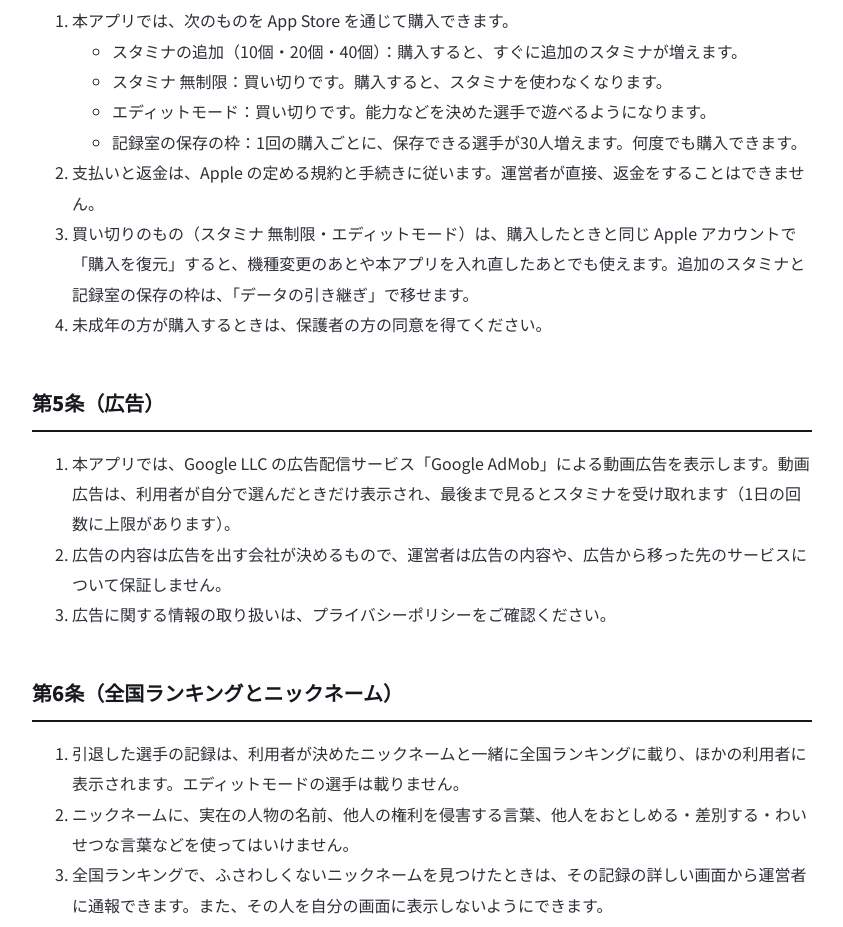
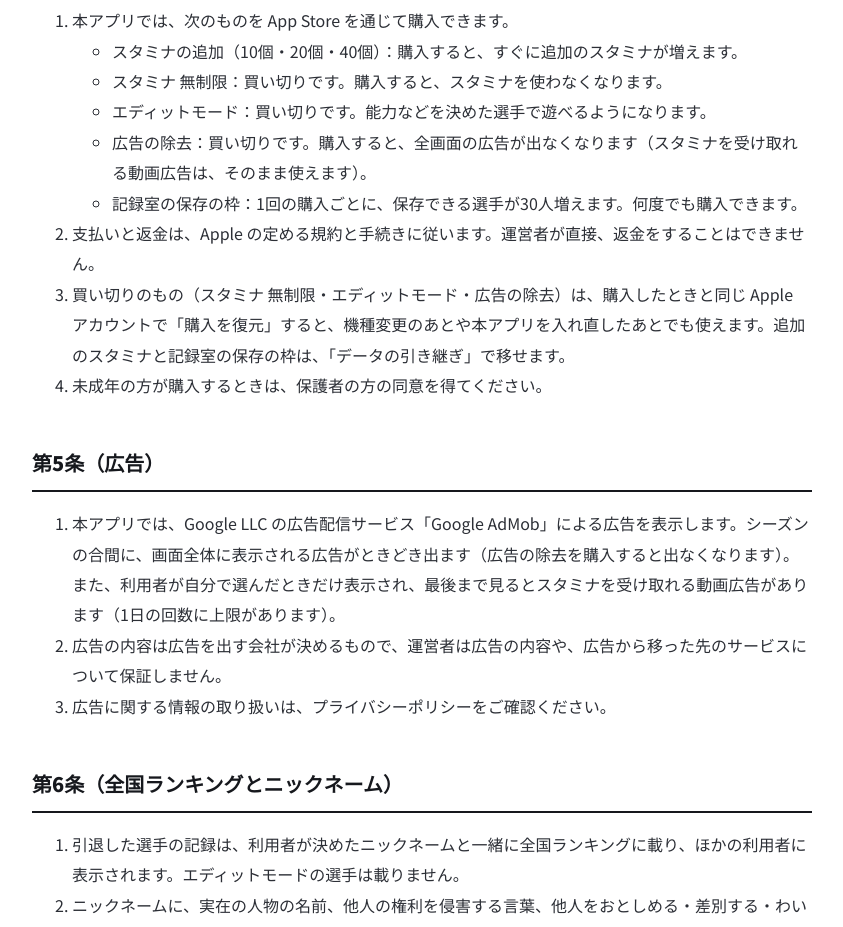
Before and after one commit to raccooncreative2-eng/raccooncreative-site, a plain HTML site: page sentou/terms.html in a window 1280 px wide. Shown: the part 1220-2147 px from the top of the page, without its empty margins (218-1061 px from the left). Drawn offline with nearby package versions, Linux system fonts and the light colour scheme.

Commit message:
俺の銭闘の規約とプライバシーポリシー：全画面広告と広告の除去を書き足す

```diff
--- a/sentou/terms.html
+++ b/sentou/terms.html
@@ -62,16 +62,17 @@
 <li>スタミナの追加（10個・20個・40個）：購入すると、すぐに追加のスタミナが増えます。</li>
 <li>スタミナ 無制限：買い切りです。購入すると、スタミナを使わなくなります。</li>
 <li>エディットモード：買い切りです。能力などを決めた選手で遊べるようになります。</li>
+<li>広告の除去：買い切りです。購入すると、全画面の広告が出なくなります（スタミナを受け取れる動画広告は、そのまま使えます）。</li>
 <li>記録室の保存の枠：1回の購入ごとに、保存できる選手が30人増えます。何度でも購入できます。</li>
 </ul>
 </li>
 <li>支払いと返金は、Apple の定める規約と手続きに従います。運営者が直接、返金をすることはできません。</li>
-<li>買い切りのもの（スタミナ 無制限・エディットモード）は、購入したときと同じ Apple アカウントで「購入を復元」すると、機種変更のあとや本アプリを入れ直したあとでも使えます。追加のスタミナと記録室の保存の枠は、「データの引き継ぎ」で移せます。</li>
+<li>買い切りのもの（スタミナ 無制限・エディットモード・広告の除去）は、購入したときと同じ Apple アカウントで「購入を復元」すると、機種変更のあとや本アプリを入れ直したあとでも使えます。追加のスタミナと記録室の保存の枠は、「データの引き継ぎ」で移せます。</li>
 <li>未成年の方が購入するときは、保護者の方の同意を得てください。</li>
 </ol>
 <h2>第5条（広告）</h2>
 <ol>
-<li>本アプリでは、Google LLC の広告配信サービス「Google AdMob」による動画広告を表示します。動画広告は、利用者が自分で選んだときだけ表示され、最後まで見るとスタミナを受け取れます（1日の回数に上限があります）。</li>
+<li>本アプリでは、Google LLC の広告配信サービス「Google AdMob」による広告を表示します。シーズンの合間に、画面全体に表示される広告がときどき出ます（広告の除去を購入すると出なくなります）。また、利用者が自分で選んだときだけ表示され、最後まで見るとスタミナを受け取れる動画広告があります（1日の回数に上限があります）。</li>
 <li>広告の内容は広告を出す会社が決めるもので、運営者は広告の内容や、広告から移った先のサービスについて保証しません。</li>
 <li>広告に関する情報の取り扱いは、プライバシーポリシーをご確認ください。</li>
 </ol>
```
Also changed, not shown: sentou/privacy.html (+2 -2 lines).
